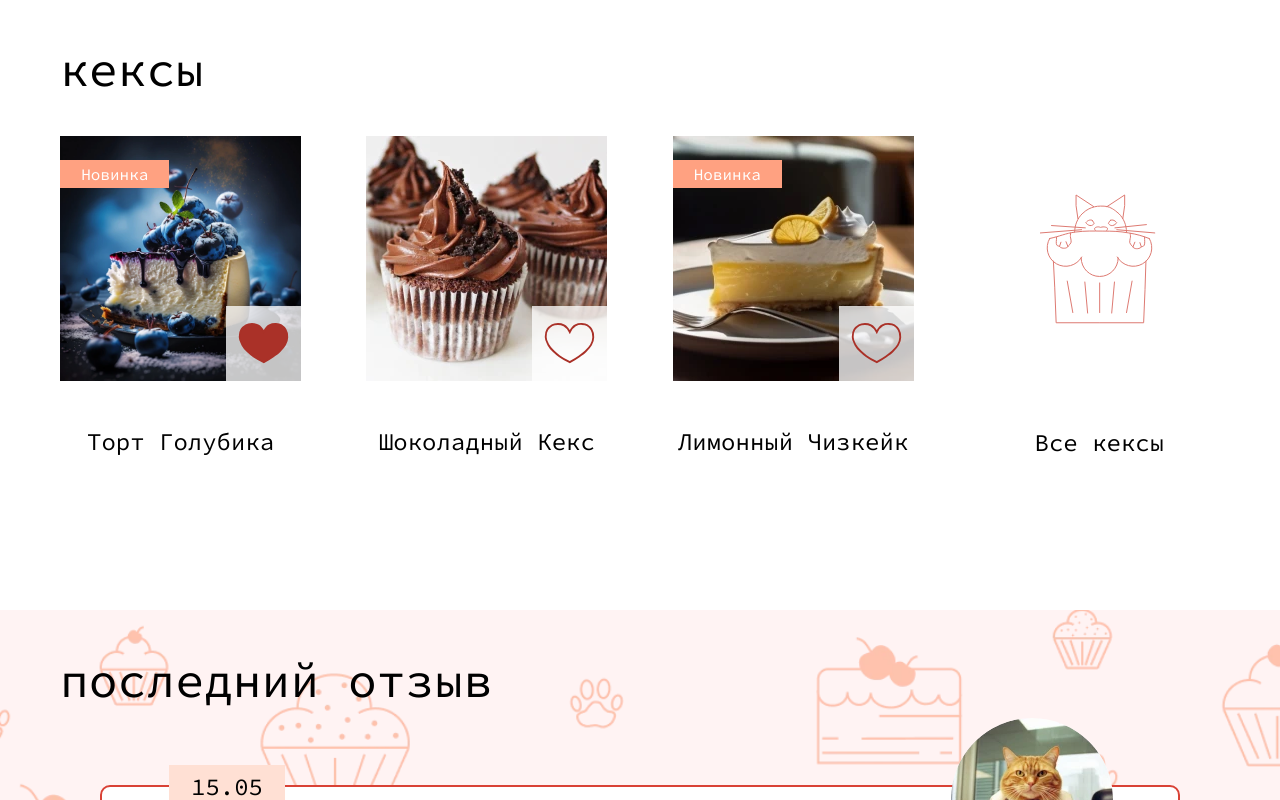
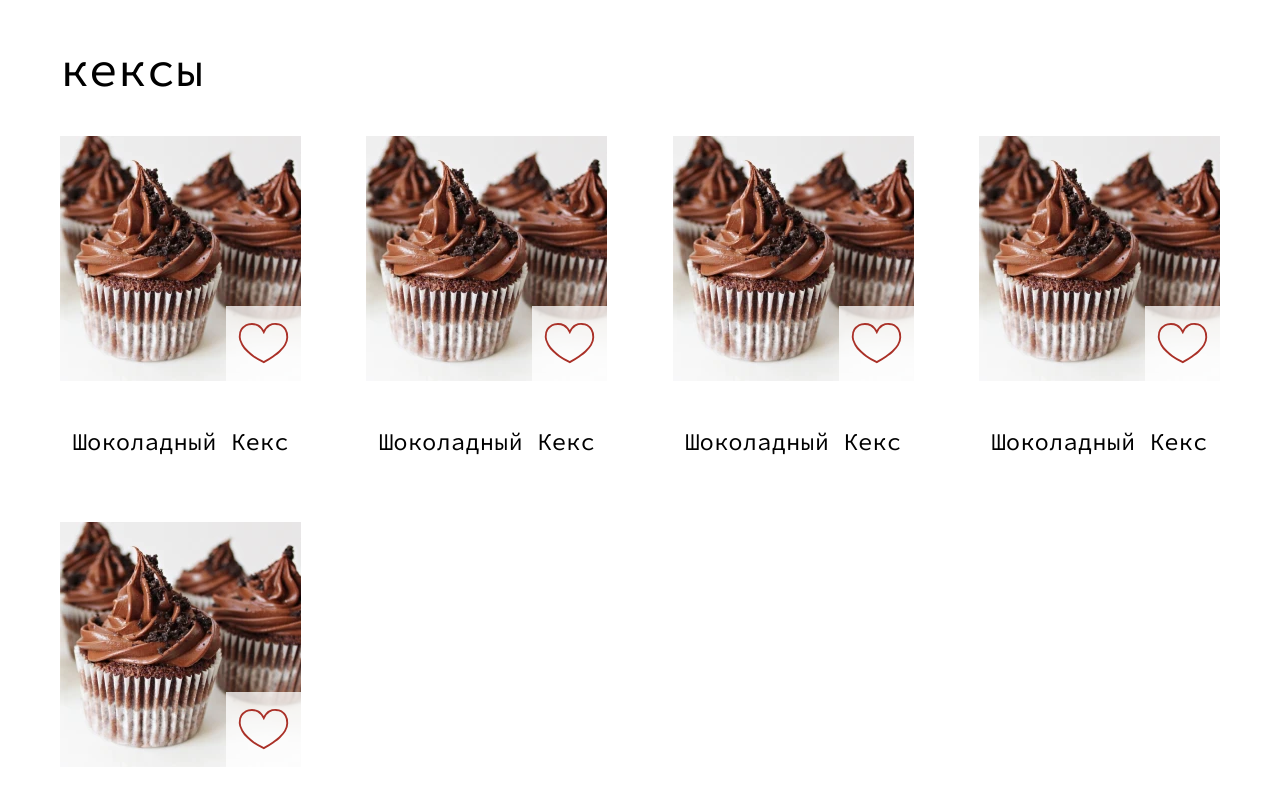
Before and after one commit to GrachevaJ/keks, a React (Create React App) app in the folder project/: page / in a window 1280 px wide. Shown: the part 680-1480 px from the top of the page. Built offline with nearby package versions, Linux system fonts and the light colour scheme.

Commit message:
Добавляет динамики

```diff
--- a/project/src/components/app/app.tsx
+++ b/project/src/components/app/app.tsx
@@ -1,7 +1,9 @@
-import Main from '../../pages/index';
+import Main from '../../pages/main/main';
 
-function App(): JSX.Element {
-  return <Main />;
+type AppProps = {
+  cardsCount: number;
 }
 
+const App = ({cardsCount}: AppProps): JSX.Element => <Main cardsCount={cardsCount}/>;
+
 export default App;
--- /dev/null
+++ b/project/src/components/card/card.tsx
@@ -0,0 +1,23 @@
+const Card = (): JSX.Element => (
+  <li className="random-main__item">
+    <div className="card-item">
+      <a className="card-item__img-link" href="#">
+        <div className="card-item__img-wrapper">
+          <picture>
+            <source type="image/webp" srcSet="img/content/chocolate-pie.webp, img/content/chocolate-pie@2x.webp 2x" /><img src="img/content/chocolate-pie.jpg" srcSet="img/content/chocolate-pie@2x.jpg 2x" width="241" height="245" alt="Шоколадный кекс." />
+          </picture>
+        </div>
+      </a>
+      <button className="card-item__favorites"><span className="visually-hidden">Добавить в избранное</span>
+        <svg width="51" height="41" aria-hidden="true">
+          <use xlinkHref="#icon-like"></use>
+        </svg>
+      </button>
+      <a className="card-item__link" href="#">
+        <h3 className="card-item__title"><span>Шоколадный Кекс</span></h3>
+      </a>
+    </div>
+  </li>
+);
+
+export default Card;
--- a/project/src/index.tsx
+++ b/project/src/index.tsx
@@ -1,6 +1,7 @@
 import React from 'react';
 import ReactDOM from 'react-dom/client';
 import App from './components/app/app';
+const CARDS_COUNT = 5;
 
 const root = ReactDOM.createRoot(
   document.getElementById('root') as HTMLElement,
@@ -8,6 +9,6 @@ const root = ReactDOM.createRoot(
 
 root.render(
   <React.StrictMode>
-    <App />
+    <App cardsCount={CARDS_COUNT}/>
   </React.StrictMode>,
 );
--- a/project/src/pages/index/index.tsx
+++ b/project/src/pages/main/main.tsx
@@ -1,7 +1,12 @@
+import Card from '../../components/card/card';
 import Footer from '../../components/footer/footer';
 import Header from '../../components/header/header';
 
-const Main = ():JSX.Element => (
+type MainProps = {
+  cardsCount: number;
+}
+
+const Main = ({cardsCount = 0}: MainProps):JSX.Element => (
   <>
     <Header />
     <main>
@@ -21,75 +26,7 @@ const Main = ():JSX.Element => (
         <div className="container">
           <h2 className="random-main__title">кексы</h2>
           <ul className="random-main__list">
-            <li className="random-main__item">
-              <div className="card-item">
-                <a className="card-item__img-link" href="#">
-                  <div className="card-item__img-wrapper">
-                    <picture>
-                      <source type="image/webp" srcSet="img/content/blueberry-cake.webp, img/content/blueberry-cake@2x.webp 2x" /><img src="img/content/blueberry-cake.jpg" srcSet="img/content/blueberry-cake@2x.jpg 2x" width="241" height="245" alt="Торт голубика." />
-                    </picture>
-                  </div><span className="card-item__label">Новинка</span>
-                </a>
-                <button className="card-item__favorites card-item__favorites--active"><span className="visually-hidden">Добавить в избранное</span>
-                  <svg width="51" height="41" aria-hidden="true">
-                    <use xlinkHref="#icon-like"></use>
-                  </svg>
-                </button>
-                <a className="card-item__link" href="#">
-                  <h3 className="card-item__title"><span>Торт Голубика</span></h3>
-                </a>
-              </div>
-            </li>
-            <li className="random-main__item">
-              <div className="card-item">
-                <a className="card-item__img-link" href="#">
-                  <div className="card-item__img-wrapper">
-                    <picture>
-                      <source type="image/webp" srcSet="img/content/chocolate-pie.webp, img/content/chocolate-pie@2x.webp 2x" /><img src="img/content/chocolate-pie.jpg" srcSet="img/content/chocolate-pie@2x.jpg 2x" width="241" height="245" alt="Шоколадный кекс." />
-                    </picture>
-                  </div>
-                </a>
-                <button className="card-item__favorites"><span className="visually-hidden">Добавить в избранное</span>
-                  <svg width="51" height="41" aria-hidden="true">
-                    <use xlinkHref="#icon-like"></use>
-                  </svg>
-                </button>
-                <a className="card-item__link" href="#">
-                  <h3 className="card-item__title"><span>Шоколадный Кекс</span></h3>
-                </a>
-              </div>
-            </li>
-            <li className="random-main__item">
-              <div className="card-item">
-                <a className="card-item__img-link" href="#">
-                  <div className="card-item__img-wrapper">
-                    <picture>
-                      <source type="image/webp" srcSet="img/content/lemon-pie.webp, img/content/lemon-pie@2x.webp 2x" /><img src="img/content/lemon-pie.jpg" srcSet="img/content/lemon-pie@2x.jpg 2x" width="241" height="245" alt="Лимонный чизкейк." />
-                    </picture>
-                  </div><span className="card-item__label">Новинка</span>
-                </a>
-                <button className="card-item__favorites"><span className="visually-hidden">Добавить в избранное</span>
-                  <svg width="51" height="41" aria-hidden="true">
-                    <use xlinkHref="#icon-like"></use>
-                  </svg>
-                </button>
-                <a className="card-item__link" href="#">
-                  <h3 className="card-item__title"><span>Лимонный Чизкейк</span></h3>
-                </a>
-              </div>
-            </li>
-            <li className="random-main__item">
-              <a className="random-main__link" href="#">
-                <div className="random-main__icon-wrapper">
-                  <div className="random-main__icon">
-                    <svg width="120" height="130" aria-hidden="true">
-                      <use xlinkHref="#icon-keks"></use>
-                    </svg>
-                  </div>
-                </div>
-                <h3 className="random-main__subtitle">Все кексы</h3>
-              </a>
-            </li>
+            {Array.from({length: cardsCount}, () => <Card key={1}/>)}
           </ul>
         </div>
       </section>
```
